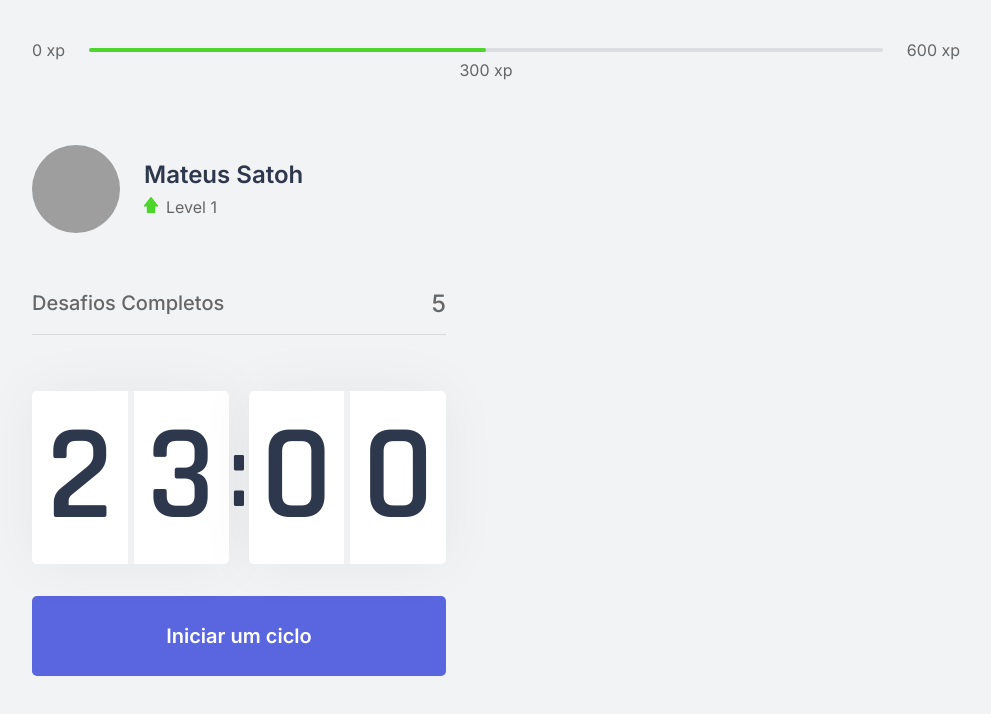
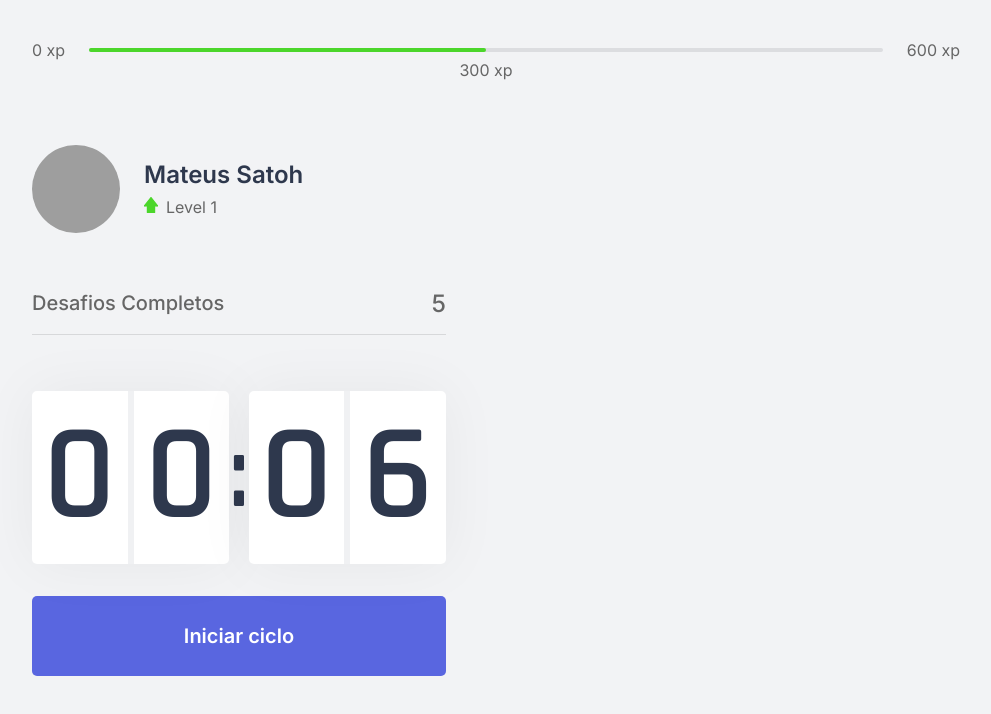
Before and after one commit to mateussatoh/move-it, a Next.js app: page / in a window 1280 px wide. Shown: the top 714 px of the page, without its empty margins (144-1135 px from the left). Built offline with nearby package versions, Linux system fonts and the light colour scheme; grey boxes are pictures that could not be loaded.

Commit message:
add: countdown timeout and finished state

```diff
--- a/src/components/Countdown.jsx
+++ /dev/null
@@ -1,48 +0,0 @@
-import { useState, useEffect } from "react";
-import styles from "../styles/components/Countdown.module.css";
-
-export function Countdown() {
-  const [timer, setTimer] = useState(23 * 60);
-  const [active, setActive] = useState(false);
-
-  const minute = Math.floor(timer / 60);
-  const second = timer % 60;
-
-  const [minuteLeft, minuteRight] = String(minute).padStart(2, "0").split("");
-  const [secondLeft, secondRight] = String(second).padStart(2, "0").split("");
-
-  function startCountdown() {
-    setActive(true);
-  }
-
-  useEffect(() => {
-    if (active && timer > 0) {
-      setTimeout(() => {
-        setTimer(timer - 1);
-      }, 1000);
-    }
-  }, [active, timer]);
-
-  return (
-    <>
-      <div className={styles.countdownContainer}>
-        <div>
-          <span>{minuteLeft}</span>
-          <span>{minuteRight}</span>
-        </div>
-        <span>:</span>
-        <div>
-          <span>{secondLeft}</span>
-          <span>{secondRight}</span>
-        </div>
-      </div>
-      <button
-        onClick={startCountdown}
-        type="button"
-        className={styles.countdownButton}
-      >
-        Iniciar um ciclo
-      </button>
-    </>
-  );
-}
--- /dev/null
+++ b/src/components/Countdown.tsx
@@ -0,0 +1,78 @@
+import { useState, useEffect } from "react";
+import styles from "../styles/components/Countdown.module.css";
+
+let countdownTimeout: NodeJS.Timeout;
+
+export function Countdown() {
+  const [timer, setTimer] = useState(0.1 * 60);
+  const [isActive, setIsActive] = useState(false);
+  const [hasFinished, setHasFinished] = useState(false);
+
+  const minute = Math.floor(timer / 60);
+  const second = timer % 60;
+
+  const [minuteLeft, minuteRight] = String(minute).padStart(2, "0").split("");
+  const [secondLeft, secondRight] = String(second).padStart(2, "0").split("");
+
+  function startCountdown() {
+    setIsActive(true);
+  }
+
+  function resetCountdown() {
+    clearTimeout(countdownTimeout);
+    setIsActive(false);
+    setTimer(0.1 * 60);
+  }
+
+  useEffect(() => {
+    if (isActive && timer > 0) {
+      countdownTimeout = setTimeout(() => {
+        setTimer(timer - 1);
+      }, 1000);
+    } else if (isActive && timer === 0) {
+      setHasFinished(true);
+      setIsActive(false);
+    }
+  }, [isActive, timer]);
+
+  return (
+    <>
+      <div className={styles.countdownContainer}>
+        <div>
+          <span>{minuteLeft}</span>
+          <span>{minuteRight}</span>
+        </div>
+        <span>:</span>
+        <div>
+          <span>{secondLeft}</span>
+          <span>{secondRight}</span>
+        </div>
+      </div>
+      {hasFinished ? (
+        <button disabled type="button" className={styles.countdownButton}>
+          Ciclo encerrado
+        </button>
+      ) : (
+        <>
+          {isActive ? (
+            <button
+              onClick={resetCountdown}
+              type="button"
+              className={`${styles.countdownButton} + ${styles.stopCountdownButton}`}
+            >
+              Abandonar ciclo
+            </button>
+          ) : (
+            <button
+              onClick={startCountdown}
+              type="button"
+              className={styles.countdownButton}
+            >
+              Iniciar ciclo
+            </button>
+          )}
+        </>
+      )}
+    </>
+  );
+}
--- a/src/styles/components/Countdown.module.css
+++ b/src/styles/components/Countdown.module.css
@@ -53,6 +53,22 @@
   transition: ease 0.2s;
 }
 
-.countdownButton:hover {
+.countdownButton:not(:disabled):hover {
   background: var(--blue-dark);
 }
+
+.stopCountdownButton {
+  background: var(--white);
+  color: var(--blue);
+}
+
+.stopCountdownButton:hover {
+  background: var(--red);
+  color: var(--white);
+}
+
+.countdownButton:disabled {
+  background: var(--white);
+  color: var(--text);
+  cursor: not-allowed;
+}
```
